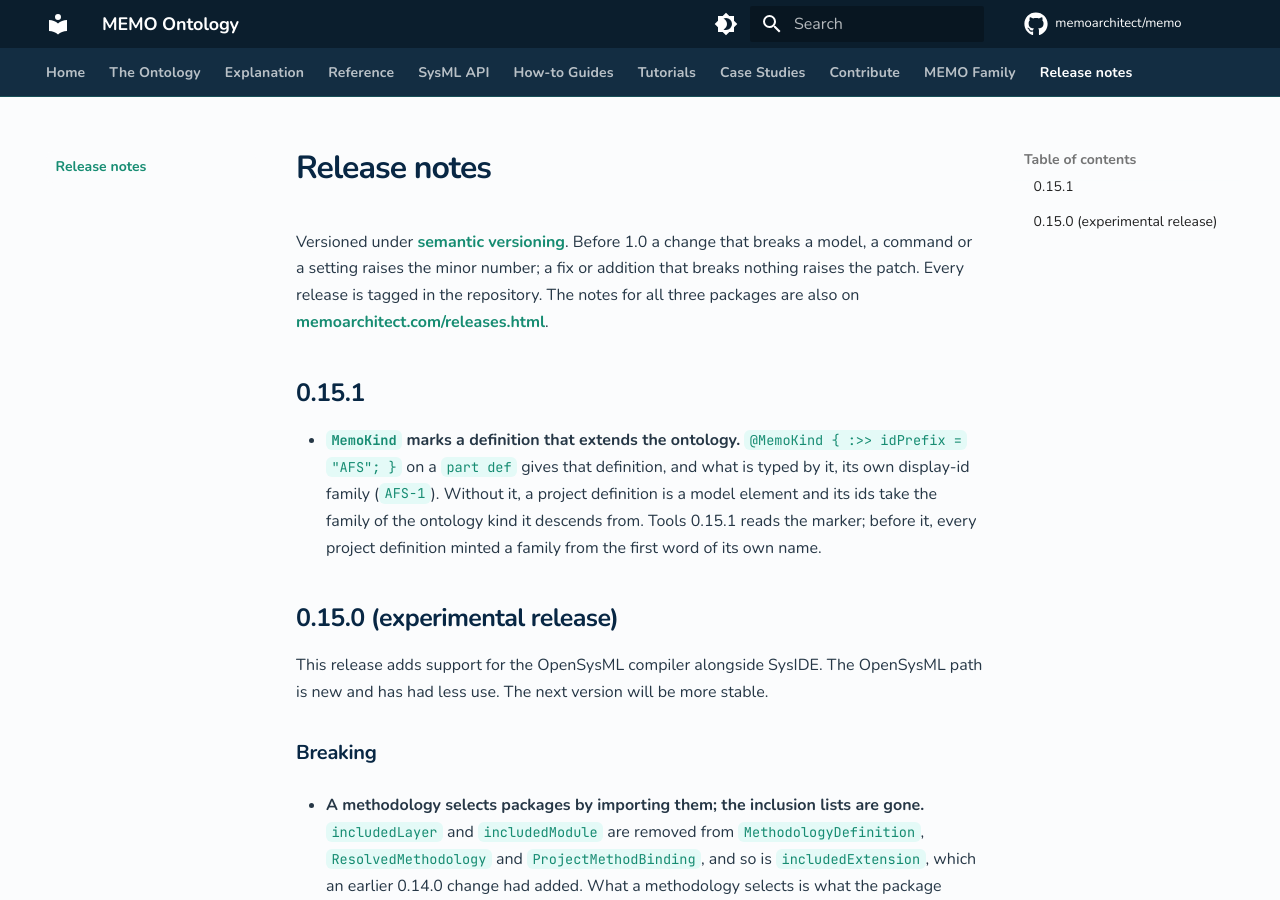
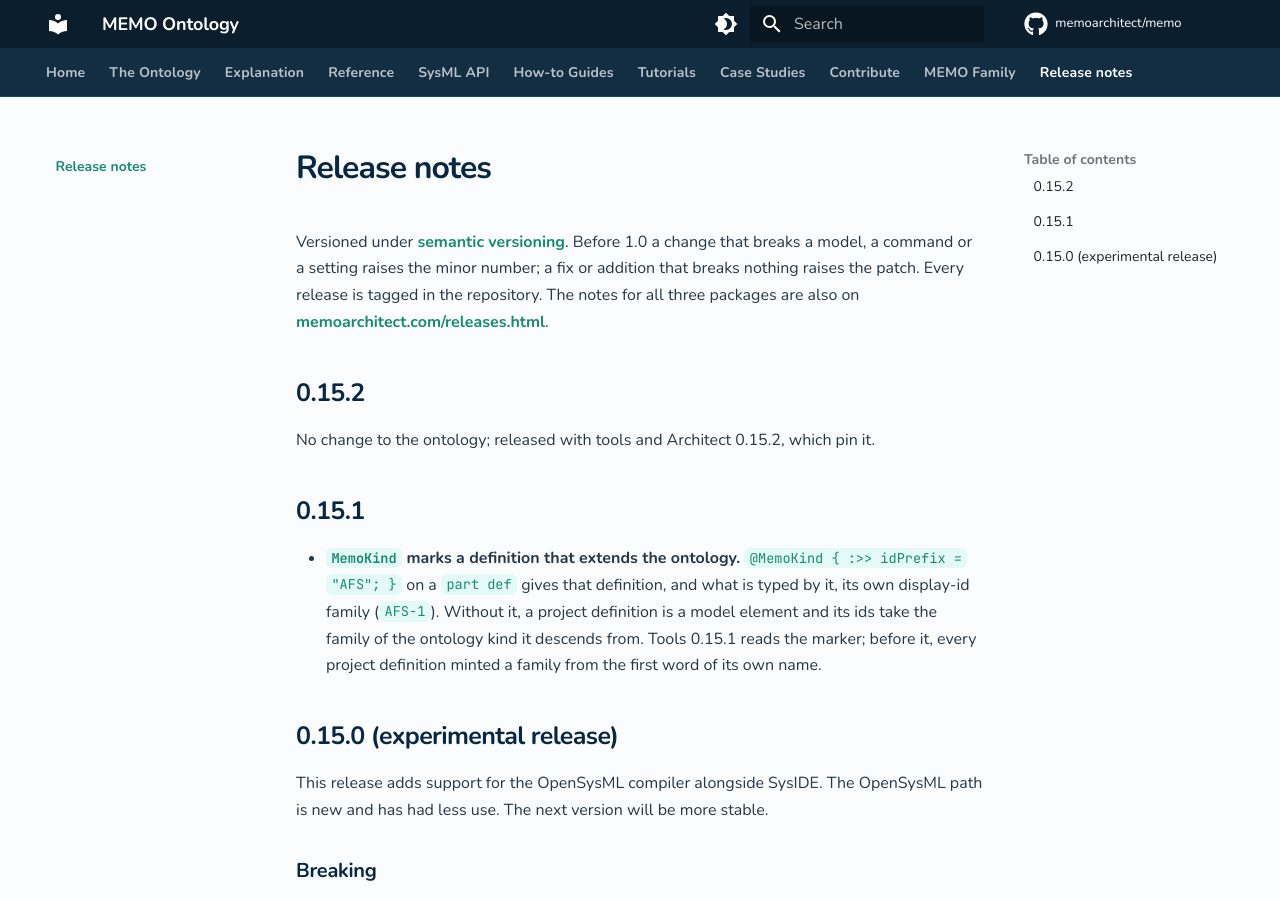
Before and after one commit to memoarchitect/memo, an MkDocs documentation site: the page built from docs/release-notes.md, in a window 1280 px wide and 900 px high. Built offline with MkDocs 1.6.1 and Material for MkDocs 9.7.7, drawn with Linux system fonts in a browser that asks for light colours; comment, search, counter and statistics services are not loaded.

Commit message:
release: 0.15.2
Co-Authored-By: Claude Sonnet 5.5 <noreply@anthropic.com>

```diff
--- a/docs/release-notes.md
+++ b/docs/release-notes.md
@@ -1,6 +1,10 @@
 # Release notes
 
 Versioned under [semantic versioning](https://semver.org/). Before 1.0 a change that breaks a model, a command or a setting raises the minor number; a fix or addition that breaks nothing raises the patch. Every release is tagged in the repository. The notes for all three packages are also on [memoarchitect.com/releases.html](https://memoarchitect.com/releases.html).
+
+## 0.15.2
+
+No change to the ontology; released with tools and Architect 0.15.2, which pin it.
 
 ## 0.15.1
 
--- a/package.json
+++ b/package.json
@@ -1,6 +1,6 @@
 {
   "name": "@memoarchitect/ontology",
-  "version": "0.15.1",
+  "version": "0.15.2",
   "packageManager": "pnpm@9.15.0",
   "description": "MEMO — Medical Engineering Modelling Ontology. Pure SysML v2 medical-device ontology with native constraints, portable to any conformant SysML v2 tool (SysIDE, SysON, sysand).",
   "scripts": {
--- a/pyproject.toml
+++ b/pyproject.toml
@@ -1,6 +1,6 @@
 [project]
 name = "memo-ontology-docs"
-version = "0.15.1"
+version = "0.15.2"
 description = "Documentation for the MEMO ontology"
 requires-python = ">=3.10"
 dependencies = [
```
Also changed, not shown: README.md (+1 -1 lines), 12 other files.
